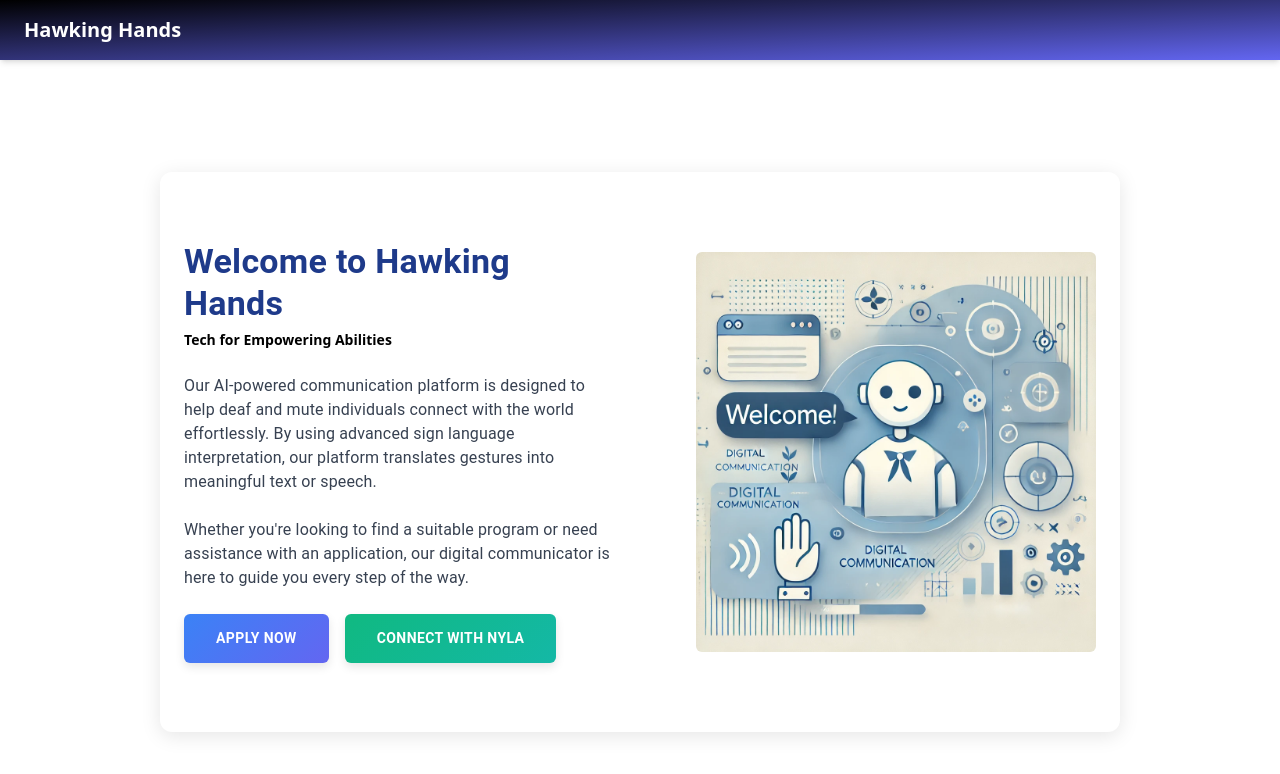
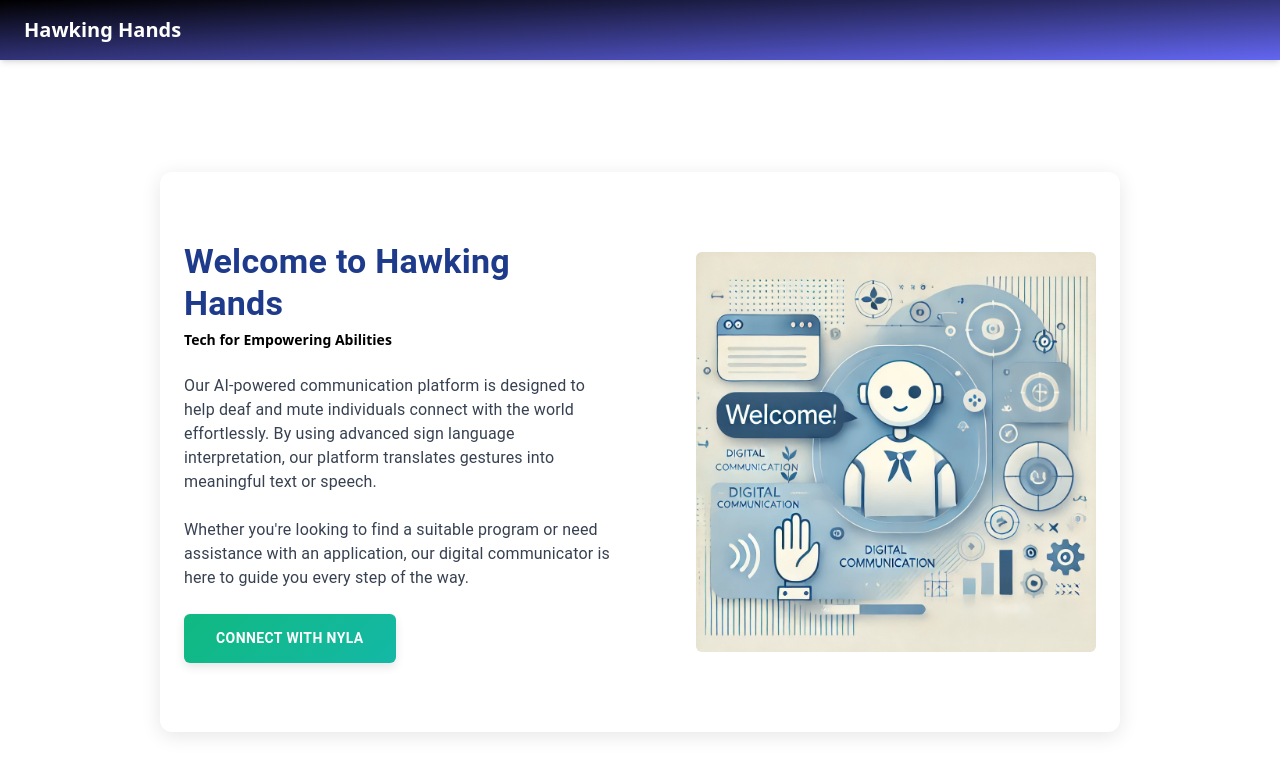
Before and after one commit to ajay-kumar-simublade/sign-language-translator, a Next.js app: page / in a window 1280 px wide. Shown: the top 774 px of the page. Built offline with nearby package versions, Linux system fonts and the light colour scheme.

Commit message:
Transcript added for user

```diff
--- a/compnents/EventListener.js
+++ b/compnents/EventListener.js
@@ -9,8 +9,8 @@ export function CallEvents() {
   });
 
   return (
-    <div className="absolute  bg-gray-950 px-4  w-full py-4">
-      <strong>Transcript: {' '}</strong>
+    <div className="absolute w-full py-4">
+      <strong>Nyla: {' '}</strong>
       {meetingState}
     </div>
   );
--- a/pages/conversation.js
+++ b/pages/conversation.js
@@ -67,7 +67,14 @@ const Conversation = () => {
     }
   }
 
+  const getMedia = async() => {
+    await navigator.mediaDevices.getUserMedia({ video: true })
+  }
+
   useEffect(() => {
+    if(!cameraPermission)
+    getMedia().then(() => setCameraPermission(true))
+
     navigator.permissions
       .query({ name: "camera" })
       .then((permission) => {
@@ -339,8 +346,8 @@ const Conversation = () => {
                   >
                     <>
                       <span>Enter</span>
-                      <AiOutlineLogin className="text-xl" />
-                      {joining &&<CircularProgress size="20px" />}
+                      {joining ? <CircularProgress size="20px" />: <AiOutlineLogin className="text-xl" />
+                      }
                     </>
                   </button>
                 </header>
@@ -348,14 +355,14 @@ const Conversation = () => {
             )}
             {/* Camera Preview */}
             <div
-            style={{height: started && '22rem'}}
-              className={`w-full h-48 bg-gray-700 rounded-md overflow-hidden relative  shadow-md flex items-center justify-center ${started ? "mb-0 h-80" : "mb-6"
+
+              className={`w-full h-48 bg-gray-700 rounded-md relative  shadow-md flex items-center justify-center ${started ? "mb-0 h-full" : "mb-6"
                 }`}
             >
               {cameraPermission ? (
                 <>
                   <Webcam
-                    className="absolute top-0 left-0 w-full h-full object-cover"
+                    className="absolute top-0 left-0 w-full h-full object-cover rounded-md"
                     ref={videoRef}
                     videoConstraints={{
                       width: 1280,
@@ -367,6 +374,10 @@ const Conversation = () => {
                     ref={canvasRef}
                     className="absolute top-0 left-0 w-full h-full"
                   />
+                  {started && (
+                   <div className="absolute  -bottom-14 w-full py-4">
+                      <strong>You: {' '}</strong>{dmessage}
+                  </div>)}
                 </>
               ) : (
                 <div className="text-center space-y-4">
--- a/pages/index.js
+++ b/pages/index.js
@@ -71,21 +71,6 @@ export default function Home() {
               <Button
                 variant="contained"
                 sx={{
-                  backgroundImage: "linear-gradient(135deg, #3B82F6, #6366F1)",
-                  color: "#fff",
-                  "&:hover": { backgroundColor: "#3B82F6" },
-                  borderRadius: "6px",
-                  padding: "0.75rem 2rem",
-                  boxShadow: "0px 4px 10px rgba(0, 0, 0, 0.1)",
-                  fontWeight: "bold",
-                }}
-                onClick={() => router.push("/conversation")}
-              >
-                Apply now
-              </Button>
-              <Button
-                variant="contained"
-                sx={{
                   backgroundImage: "linear-gradient(135deg, #10B981, #14B8A6)",
                   color: "#fff",
                   "&:hover": { backgroundColor: "#10B981" },
```
